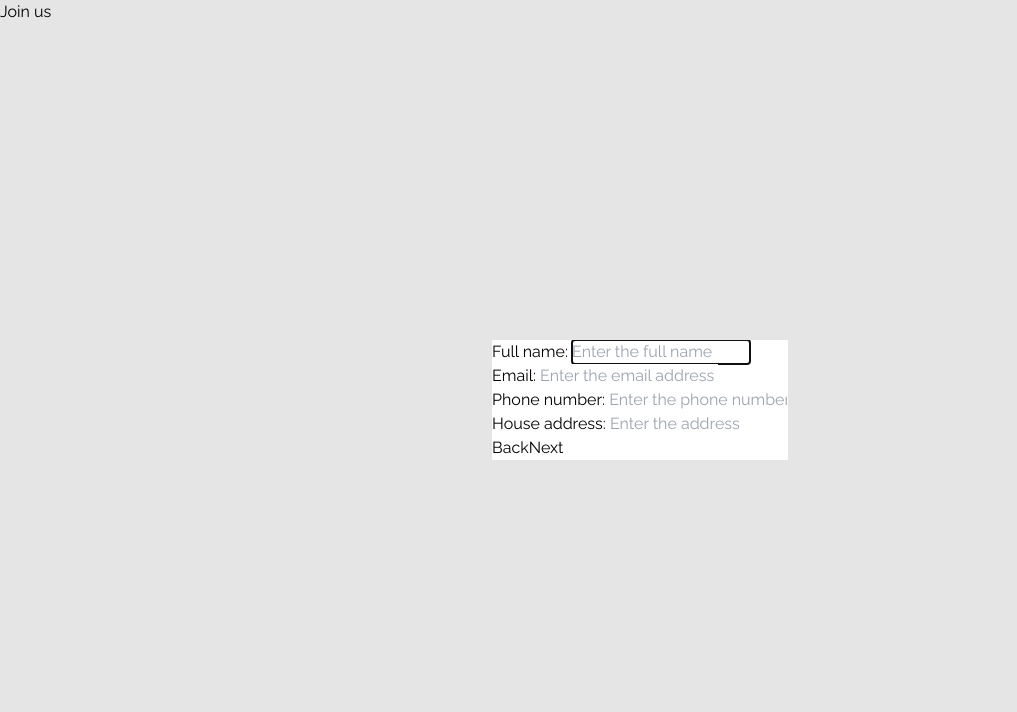
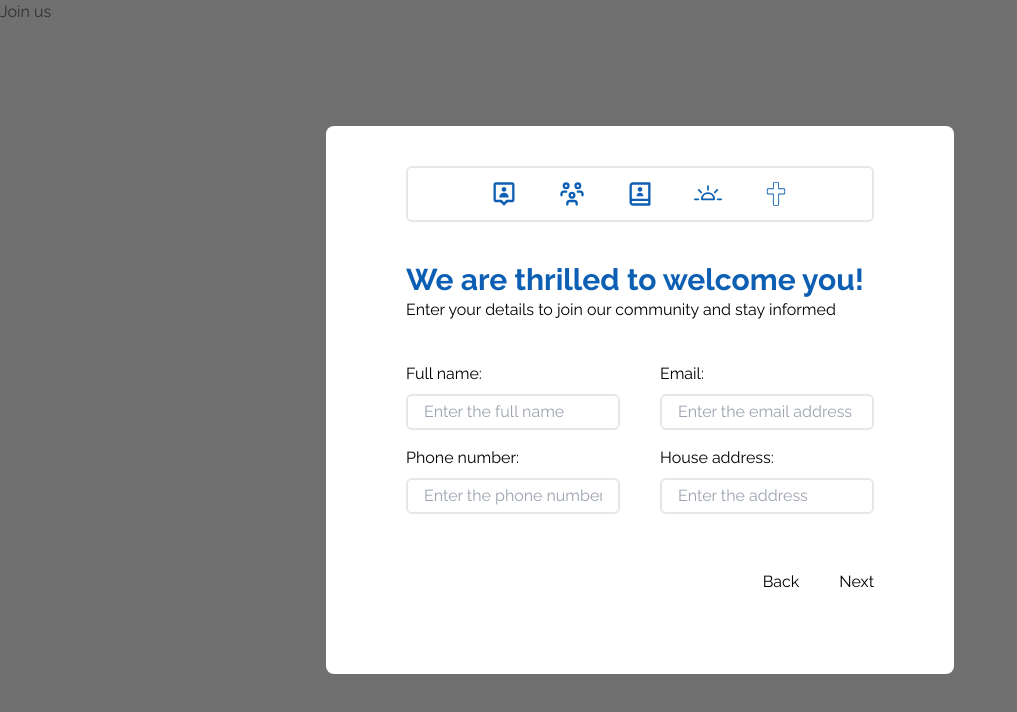
Before and after one commit to Luwat/church-workflow, a Next.js app: page /membership in a window 1280 px wide. Both pictures are taken after a click on the button "Join us". Shown: the top 712 px of the page, without its empty margins (0-1017 px from the left). Built offline with nearby package versions, Linux system fonts and the light colour scheme.

Commit message:
Add icon, colors and styling

```diff
--- a/components/UI/Modal.tsx
+++ b/components/UI/Modal.tsx
@@ -42,7 +42,7 @@ const Modal = ({isOpen, onClose, children}: ModalProps) => {
     }
 
   return (
-    <dialog ref={modalRef} onKeyDown={handleKeyDown}>
+    <dialog ref={modalRef} onKeyDown={handleKeyDown} className=' rounded-lg backdrop:bg-neutral-700 backdrop:bg-opacity-75'>
         {children}
     </dialog>
   )
--- /dev/null
+++ b/components/UI/icons.tsx
@@ -0,0 +1,31 @@
+import { BiUserPin } from "react-icons/bi";
+import { TbUsersGroup } from "react-icons/tb";
+import { RiContactsBook2Line } from "react-icons/ri";
+import { BsBrightnessAltHigh } from "react-icons/bs";
+import { PiCrossThin } from "react-icons/pi";
+import Link from "next/link";
+import { primary } from "@/constants/colors";
+
+const IconComponent = () => {
+  return (
+    <section className="flex justify-center w-full gap-10 mb-10 border-2 rounded-md px-4 py-3">
+      <Link href={""} className="">
+        <BiUserPin size={28} color={primary} />
+      </Link>
+      <Link href={""}>
+        <TbUsersGroup size={28} color={primary} />
+      </Link>
+      <Link href={""}>
+        <RiContactsBook2Line size={28} color={primary} />
+      </Link>
+      <Link href={""}>
+        <BsBrightnessAltHigh size={28} color={primary} />
+      </Link>
+      <Link href={""}>
+        <PiCrossThin size={28} color={primary} />
+      </Link>
+    </section>
+  );
+};
+
+export default IconComponent;
--- a/components/membershipModal/MembershipModal.tsx
+++ b/components/membershipModal/MembershipModal.tsx
@@ -1,9 +1,11 @@
-'use client'
+"use client";
 
-import React, {useState, useEffect, useRef, FormEvent} from 'react'
-import Modal from '../UI/Modal';
+import React, { useState, useEffect, useRef, FormEvent } from "react";
+import Modal from "../UI/Modal";
+import IconComponent from "../UI/icons";
+import { bgColorPrimary, textColorPrimary } from "@/constants/colors";
 
-export interface MembershipData{
+export interface MembershipData {
   fullName: string;
   email: string;
   phoneNumber: string;
@@ -11,104 +13,123 @@ export interface MembershipData{
 }
 
 const initialMembershipData: MembershipData = {
-    fullName: '',
-    email: '',
-    phoneNumber: '',
-    houseAddress: '',
-}
+  fullName: "",
+  email: "",
+  phoneNumber: "",
+  houseAddress: "",
+};
 
 interface MembershipModalProps {
   isOpen: boolean;
   onSubmit: (data: MembershipData) => void;
   onClose: () => void;
 }
-const MembershipModal = ({isOpen, onSubmit, onClose}: MembershipModalProps) => {
-
-    const [formState, setFormState] = useState<MembershipData>(initialMembershipData)
-    const inputFocusRef = useRef<HTMLInputElement | null>(null)
+const MembershipModal = ({
+  isOpen,
+  onSubmit,
+  onClose,
+}: MembershipModalProps) => {
+  const [formState, setFormState] = useState<MembershipData>(
+    initialMembershipData
+  );
+  const inputFocusRef = useRef<HTMLInputElement | null>(null);
 
   useEffect(() => {
     if (inputFocusRef.current && isOpen) {
       setTimeout(() => {
-                inputFocusRef.current!.focus()
+        inputFocusRef.current!.focus();
       }, 0);
     }
-    }, [isOpen])
+  }, [isOpen]);
 
   const handleInputChange = (event: React.ChangeEvent<HTMLInputElement>) => {
+    const { name, value } = event.target;
 
-        const {name, value } = event.target;
-
-        setFormState(prevFormState => ({
+    setFormState((prevFormState) => ({
       ...prevFormState,
       [name]: value,
-        }))
-    }
+    }));
+  };
 
   const handleSubmit = (event: FormEvent): void => {
     event.preventDefault();
     onSubmit(formState);
     setFormState(initialMembershipData);
-    }
+  };
 
   return (
     <Modal isOpen={isOpen} onClose={onClose}>
+      <div className="mt-10 mb-20 mx-20">
+        <IconComponent />
         <form onSubmit={handleSubmit}>
-            <div>
-                <label htmlFor='fullName'>Full name: </label>
+          <div className="mb-10">
+            <h1 className="font-bold text-3xl" style={textColorPrimary}>We are thrilled to welcome you!</h1>
+            <p>Enter your details to join our community and stay informed</p>
+          </div>
+          <div className="flex gap-10">
+            <div className="flex flex-col gap-2 mb-4 w-3/6">
+              <label htmlFor="fullName">Full name: </label>
               <input
-                    type='text'
-                    id='fullName'
-                    name='fullName'
-                    placeholder='Enter the full name'
+                type="text"
+                id="fullName"
+                name="fullName"
+                placeholder="Enter the full name"
                 value={formState.fullName}
                 onChange={handleInputChange}
+                className="border-2 focus:outline-none py-1 px-4 rounded-md"
                 required
               />
             </div>
-            <div>
-                <label htmlFor='email'>Email: </label>
+            <div className="flex flex-col gap-2 mb-4 w-3/6">
+              <label htmlFor="email">Email: </label>
               <input
-                    type='email'
-                    id='email'
-                    name='email'
-                    placeholder='Enter the email address'
+                type="email"
+                id="email"
+                name="email"
+                placeholder="Enter the email address"
                 value={formState.email}
                 onChange={handleInputChange}
+                className="border-2 focus:outline-none py-1 px-4 rounded-md"
                 required
               />
             </div>
-            <div>
-                <label htmlFor='phoneNumber'>Phone number: </label>
+          </div>
+          <div className="flex gap-10">
+            <div className="flex flex-col gap-2 mb-4 w-3/6">
+              <label htmlFor="phoneNumber">Phone number: </label>
               <input
-                    type='tel'
-                    id='phoneNumber'
-                    name='phoneNumber'
-                    placeholder='Enter the phone number'
+                type="tel"
+                id="phoneNumber"
+                name="phoneNumber"
+                placeholder="Enter the phone number"
                 value={formState.phoneNumber}
                 onChange={handleInputChange}
+                className="border-2 focus:outline-none py-1 px-4 rounded-md"
                 required
               />
             </div>
-            <div>
-                <label htmlFor='houseAddress'>House address: </label>
+            <div className="flex flex-col gap-2 mb-4 w-3/6">
+              <label htmlFor="houseAddress">House address: </label>
               <input
-                    type='text'
-                    id='houseAddress'
-                    name='houseAddress'
-                    placeholder='Enter the address'
+                type="text"
+                id="houseAddress"
+                name="houseAddress"
+                placeholder="Enter the address"
                 value={formState.houseAddress}
                 onChange={handleInputChange}
+                className="border-2 focus:outline-none py-1 px-4 rounded-md"
                 required
               />
             </div>
-            <div>
+          </div>
+          <div className="flex gap-10 mt-10 justify-end">
             <button onClick={onClose}>Back</button>
-                <button type='submit'>Next</button>
+            <button type="submit">Next</button>
           </div>
         </form>
+      </div>
     </Modal>
-  )
-}
+  );
+};
 
-export default MembershipModal
+export default MembershipModal;
--- /dev/null
+++ b/constants/colors.ts
@@ -0,0 +1,10 @@
+export const primary = "#0C5FB3";
+export const secondary = "#E7EFF7"
+
+export const textColorPrimary = {
+    color: primary
+}
+
+export const bgColorPrimary = {
+    backgroundColor: primary
+}
```
Also changed, not shown: package.json (+5 -4 lines), 1 other file (tests, documents, lock files or other folders). Lines whose indentation alone changed are shown as unchanged.
